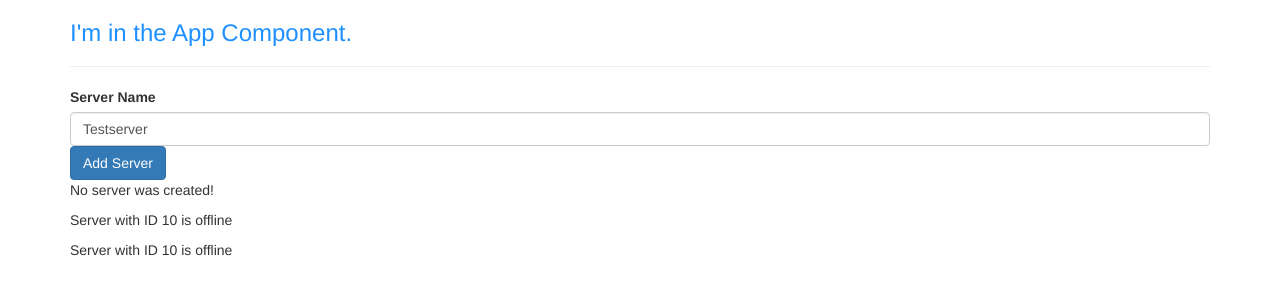
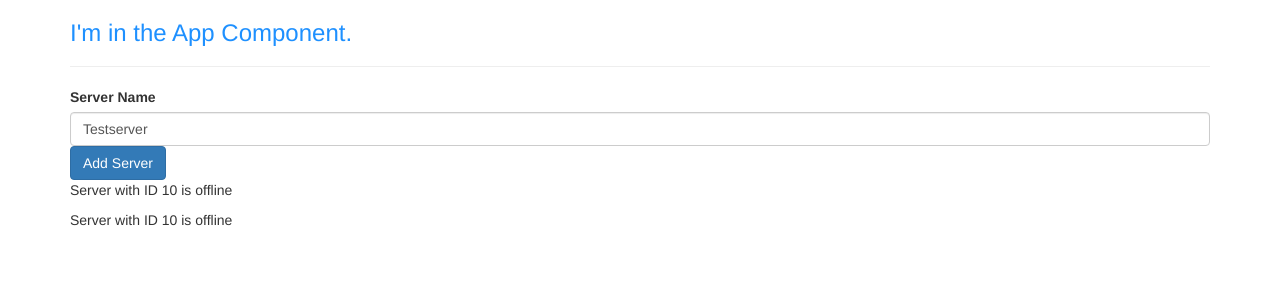
Before and after one commit to jetbalagtas/angular-7-test-drive, an Angular app: page / in a window 1280 px wide. Shown: the top 300 px of the page. Built offline with nearby package versions, Linux system fonts and the light colour scheme.

Commit message:
use ngIf to conditionally output data

```diff
--- a/src/app/servers/servers.component.html
+++ b/src/app/servers/servers.component.html
@@ -16,6 +16,7 @@
   <!-- <p [innerText]="allowNewServer"></p> -->
   <!-- String Interpolation -->
   <!-- <p>{{ allowNewServer }}</p>  -->
-  <p>{{ serverCreationStatus }}</p>
+  <!-- <p>{{ serverCreationStatus }}</p> -->
+  <p *ngIf="serverCreated">Server was created, server is {{ serverName }}</p>
 <app-server></app-server>
 <app-server></app-server>
--- a/src/app/servers/servers.component.ts
+++ b/src/app/servers/servers.component.ts
@@ -14,6 +14,7 @@ export class ServersComponent implements OnInit {
   allowNewServer = false;
   serverCreationStatus = 'No server was created!';
   serverName = 'Testserver';
+  serverCreated = false;
 
   constructor() {
     setTimeout(() => {
@@ -26,6 +27,7 @@ export class ServersComponent implements OnInit {
 
   onCreateServer() {
     this.serverCreationStatus = 'Server was created! Name is ' + this.serverName;
+    this.serverCreated = true;
   }
 
   onUpdateServerName(event: Event) {
```
